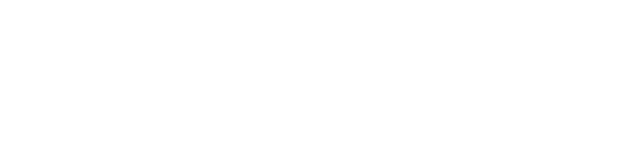
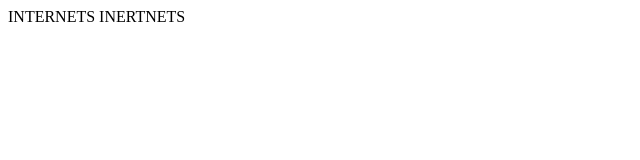
Before and after one commit to RobertsLizus/interneta_veikalsdators, a plain HTML site: page index.html in a window 1280 px wide. Shown: the whole page, without its empty margins (0-640 px from the left). Drawn offline with Linux system fonts and the light colour scheme.

Commit message:
Update index.html
INTERNETS

```diff
--- a/index.html
+++ b/index.html
@@ -3,4 +3,7 @@
     <head>
 
     </head>
+    <body>
+        <hi>INTERNETS INERTNETS</hi>
+    </body>
 </html>
```
